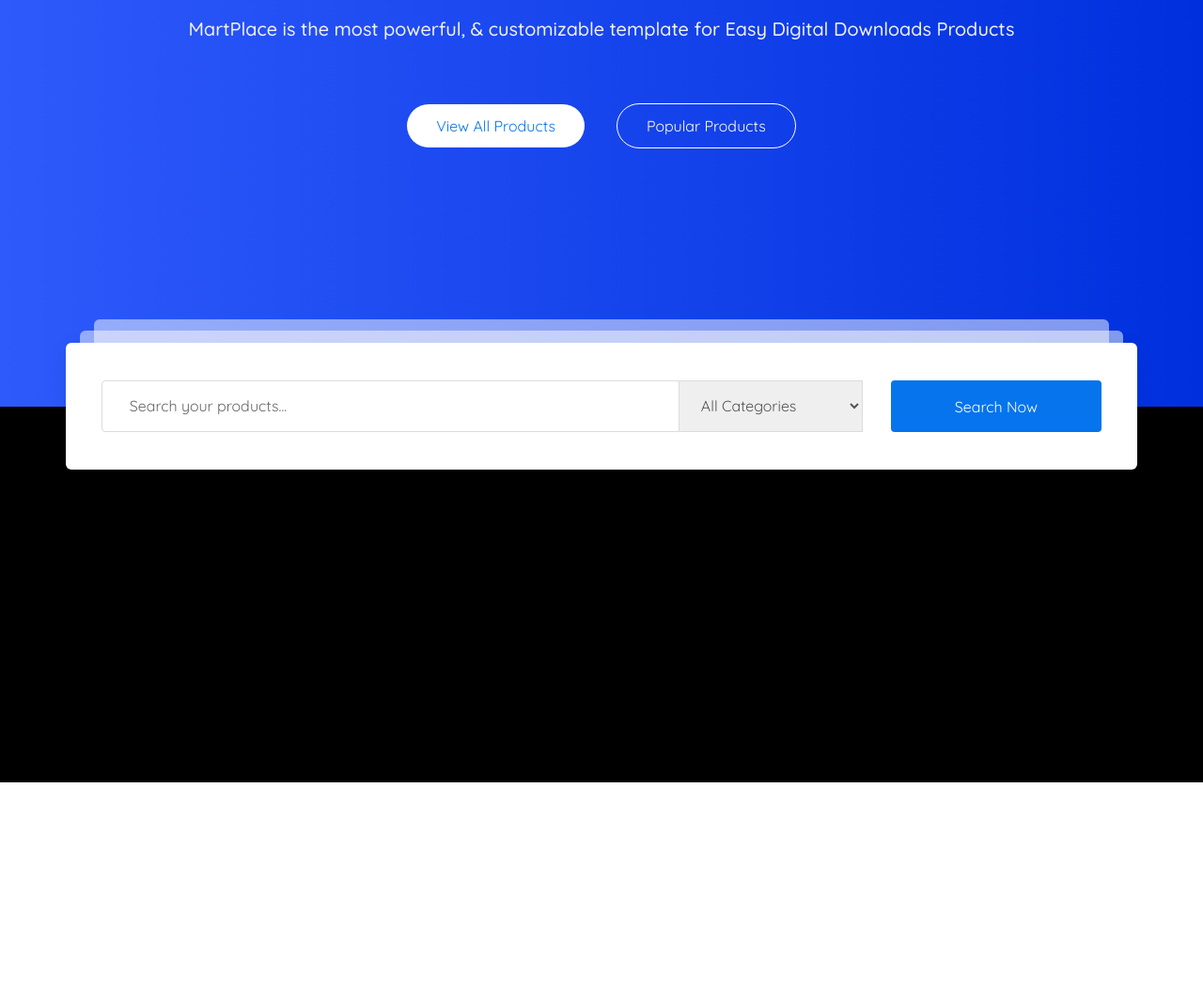
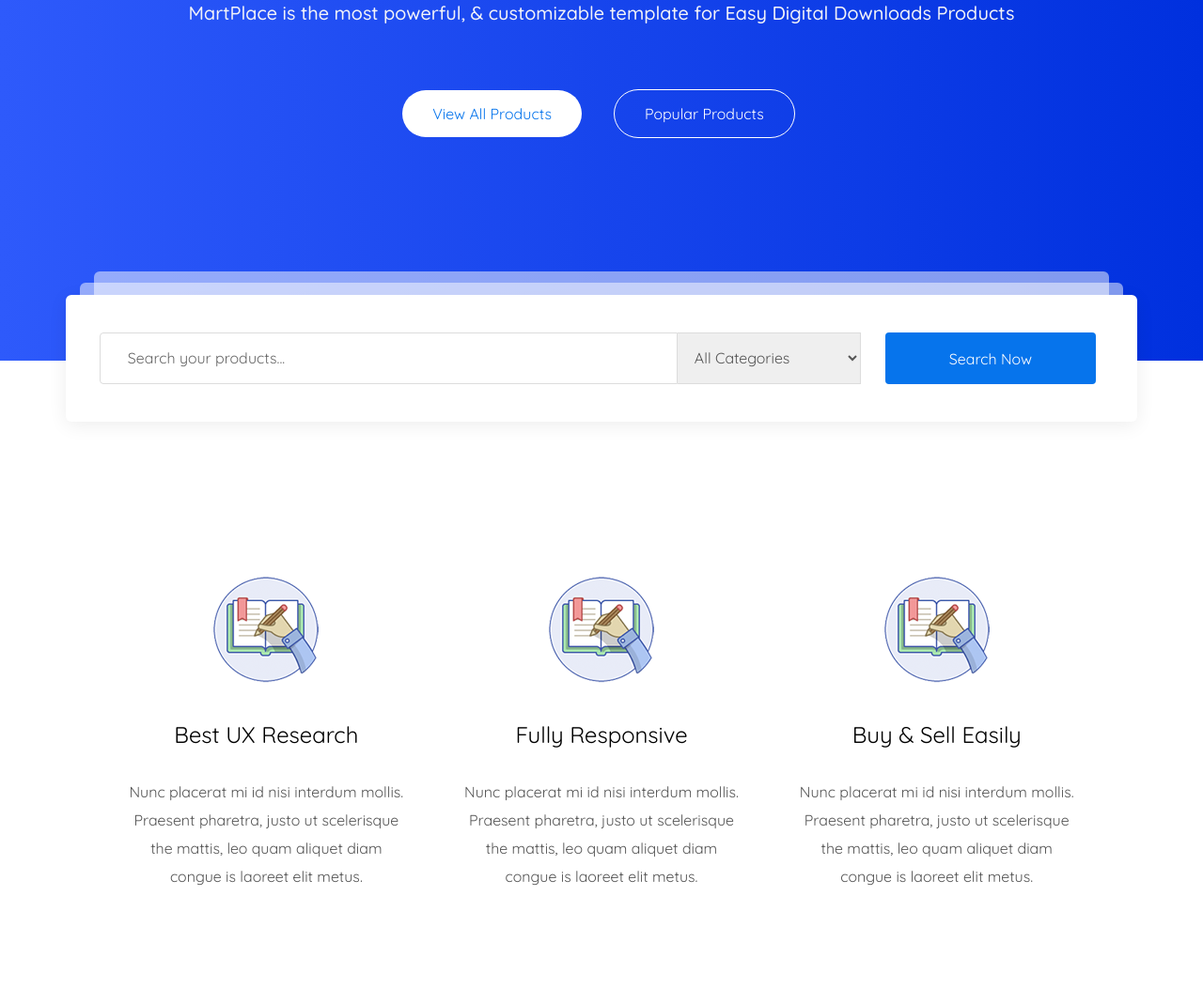
Before and after one commit to arthur-doyle/martplace, a website: page app/index.html in a window 1280 px wide. Shown: the part 523-1592 px from the top of the page at 94% size. Before the commit the page ends 1356 px from the top, so only its background shows below. Drawn offline with nearby package versions, Linux system fonts and the light colour scheme; files that its build step writes are made by us from their sources.

Commit message:
added secton advantages and fix digital-proguct section

```diff
--- a/app/index.html
+++ b/app/index.html
@@ -96,7 +96,8 @@
                 <label class="search-input">
                     <input class="search__input" type="search" name="search" placeholder="Search your products...">
                 </label>
-                <select name="search list" class="search__list">
+                <label>
+                    <select name="search list" class="search__list lnr lnr-chevron-down">
                         <option selected class="search__item">All Categories</option>
                         <option class="search__item">Plugins</option>
                         <option class="search__item">WordPress</option>
@@ -107,11 +108,48 @@
                         <option class="search__item">Landing Page</option>
                         <option class="search__item">Software</option>
                     </select>
+                </label>
                 <button class="search__btn" type="submit">Search Now</button>
             </form>
         </section>
 
-        <section style="height: 400px; background-color: black;"></section>
+        <section class="advantages">
+            <div class="advantages__items">
+                <div class="advantages__item">
+                    <div class="advantages__wrapper-img">
+                        <img class="advantages__item-img" src="images/advanteges-1.png"></img>
+                    </div>
+                    <div class="advantages__item-title">Best UX Research</div>
+                    <div class="advantages__item-text">Nunc placerat mi id nisi interdum mollis. Praesent pharetra,
+                        justo ut scelerisque
+                        the mattis, leo quam aliquet diam
+                        congue is laoreet elit metus.
+                    </div>
+                </div>
+                <div class="advantages__item">
+                    <div class="advantages__wrapper-img">
+                        <img class="advantages__item-img" src="images/advanteges-1.png"></img>
+                    </div>
+                    <div class="advantages__item-title">Fully Responsive</div>
+                    <div class="advantages__item-text">Nunc placerat mi id nisi interdum mollis. Praesent pharetra,
+                        justo ut scelerisque
+                        the mattis, leo quam aliquet diam
+                        congue is laoreet elit metus.
+                    </div>
+                </div>
+                <div class="advantages__item">
+                    <div class="advantages__wrapper-img">
+                        <img class="advantages__item-img" src="images/advanteges-1.png"></img>
+                    </div>
+                    <div class="advantages__item-title">Buy & Sell Easily</div>
+                    <div class="advantages__item-text">Nunc placerat mi id nisi interdum mollis. Praesent pharetra,
+                        justo ut scelerisque
+                        the mattis, leo quam aliquet diam
+                        congue is laoreet elit metus.
+                    </div>
+                </div>
+            </div>
+        </section>
     </main>
 
 
--- a/app/scss/style.scss
+++ b/app/scss/style.scss
@@ -39,7 +39,7 @@
     }
 
     .header__notice-list {
-        margin: 0 50px;
+        margin: 0 48px;
     }
 
     .header__notice {
@@ -66,9 +66,9 @@
                 background-color: red;
                 position: absolute;
                 border-radius: 50%;
-                right: -16px;
-                top: -16px;
-                padding: 5px 6px;
+                right: -18px;
+                top: -15px;
+                padding: 6px 7px;
                 font-size: 14px;
                 line-height: 11px;
                 font-weight: 500;
@@ -109,6 +109,7 @@
     .header__user {
         display: flex;
         align-items: center;
+        padding-right: 5px;
 
         .header__avatar {
             margin-right: 22px;
@@ -134,7 +135,7 @@
         .header__user-name {
             font-size: 16px;
             line-height: 22px;
-            font-weight: 700;
+            font-weight: 500;
             color: #333333;
         }
 
@@ -170,7 +171,7 @@
         }
 
         &+.menu__item {
-            margin-left: 23px;
+            margin-left: 27px;
         }
     }
 
@@ -181,7 +182,7 @@
         display: inline-block;
         font-size: 15px;
         line-height: 22px;
-        font-weight: 700;
+        font-weight: 500;
         text-transform: uppercase;
         color: #333333;
     }
@@ -212,7 +213,7 @@
             border-radius: 23px;
             right: 0;
             border: none;
-            padding: 15px 27px;
+            padding: 15px 29px;
             text-align: center;
             font-size: 15px;
             color: #ffffff;
@@ -238,9 +239,8 @@
 
 .digital-product {
     position: relative;
-    padding-top: 184px;
+    padding-top: 172px;
     min-height: 726px;
-    // background-color: #441c7cc5;
     background-image: linear-gradient(-90.0deg, #0030de 0%, #2e5afb 100%);
     text-align: center;
 
@@ -249,11 +249,11 @@
         font-size: 60px;
         line-height: 70px;
         color: #f3f3f8;
-        margin-bottom: 38px;
+        margin-bottom: 33px;
     }
 
     &__subtitle {
-        font-weight: 300;
+        font-weight: 400;
         font-size: 60px;
         line-height: 70px;
         color: #f3f3f8;
@@ -264,20 +264,20 @@
         line-height: 22px;
         font-weight: 500;
         color: #f3f3f8;
-        margin-bottom: 68px;
+        margin-bottom: 70px;
     }
 
 }
 
 .digital-product__btns {
-    margin-bottom: 140px;
+    margin-bottom: 100px;
 }
 
 .btn {
     text-align: center;
     border: none;
     background-color: transparent;
-    padding: 12px 31px;
+    padding: 14px 32px;
     font-size: 16px;
     line-height: 22px;
     font-weight: 400;
@@ -296,6 +296,7 @@
 }
 
 .btn--transparent {
+    margin-right: 21px;
     color: #fff;
     border: 1px solid #fff;
     transition: box-shadow 0.7s;
@@ -360,7 +361,7 @@
     &__list {
         width: 195px;
         height: 55px;
-        padding-left: 19px;
+        padding-left: 14px;
         border: 1px solid #dcdcdc;
         border-left: none;
         font-size: 16px;
@@ -369,7 +370,8 @@
     }
 
     &__btn {
-        margin-left: 30px;
+        transform: translateX(-8px);
+        margin-left: 34px;
         height: 55px;
         background-color: #0674ec;
         border-radius: 4px;
@@ -383,3 +385,65 @@
 }
 
 // end digital-product
+
+// start advanteges
+
+.advantages {
+    max-width: 1070px;
+    width: 100%;
+    margin: 0 auto;
+    padding-top: 186px;
+    padding-bottom: 121px;
+
+
+    &__items {
+        display: flex;
+        align-items: center;
+        text-align: center;
+    }
+
+    &__item {
+        display: flex;
+        flex-direction: column;
+        max-width: 361px;
+        text-align: center;
+        padding: 0 30px;
+        transition: all 0.7s;
+
+        &:hover {
+            box-shadow: 0px 2px 50px 0px rgba(0, 0, 0, 0.07);
+            border-radius: 4px;
+            transform: scale(1.2);
+        }
+    }
+
+    &__wrapper-img {
+        width: 100%;
+        height: 200px;
+        display: flex;
+        text-align: center;
+        align-items: center;
+        justify-content: center;
+    }
+
+    &__item-img {
+        width: 112px;
+        height: 113px;
+        text-align: center;
+    }
+
+    &__item-title {
+        font-size: 24px;
+        color: #000000;
+        margin-bottom: 34px;
+    }
+
+    &__item-text {
+        font-size: 16px;
+        line-height: 30px;
+        color: #555555;
+    }
+}
+
+
+// end advantages
```
Also changed, not shown: app/images/advanteges-1.png (added), app/images/advanteges-2.png (added), app/images/advanteges-3.png (added). Lines whose indentation alone changed are shown as unchanged.
